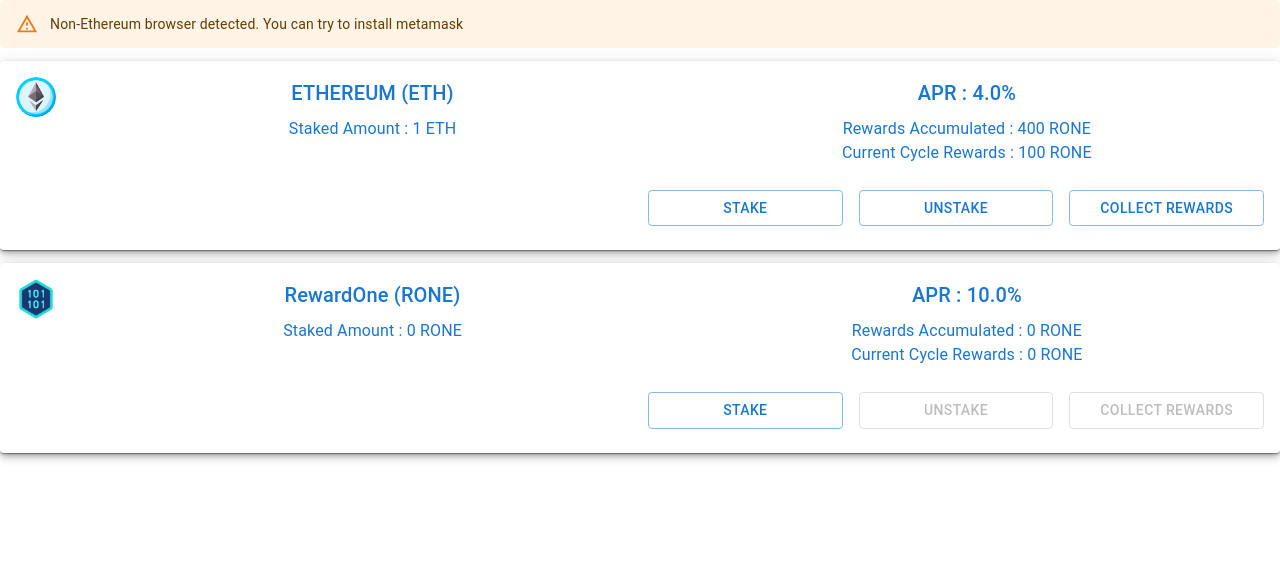
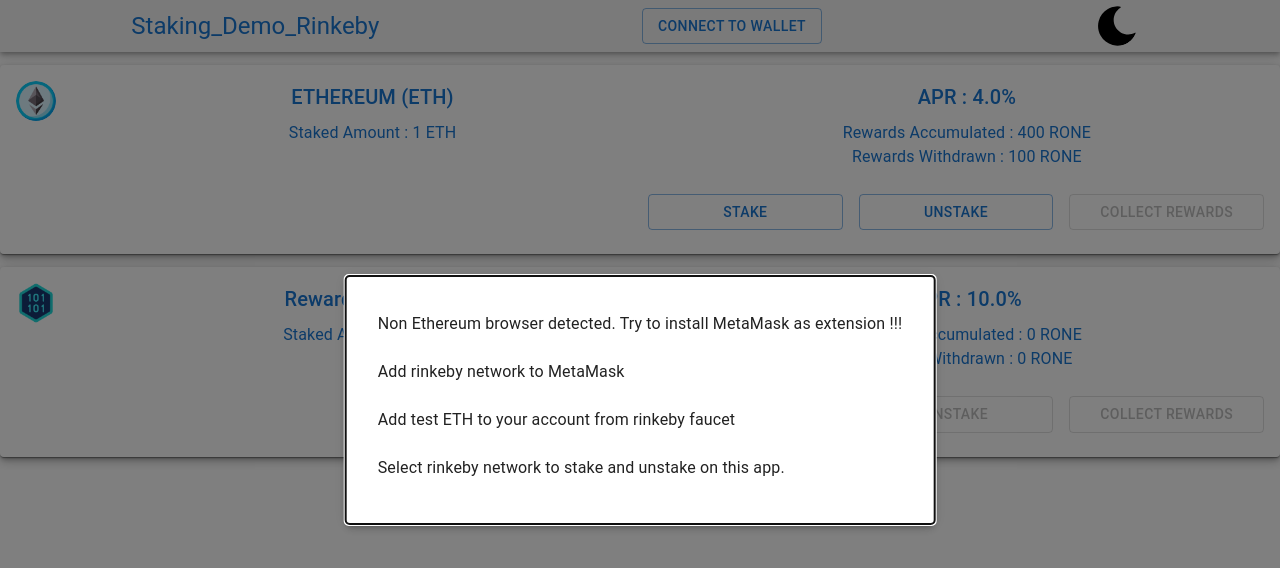
Before and after one commit to ryderjenkins/defi-stacking-frontend, a React (Create React App) app: page / in a window 1280 px wide. Shown: the top 568 px of the page. Built offline with nearby package versions, Linux system fonts and the light colour scheme.

Commit message:
modal and few style changes

```diff
--- a/src/App.js
+++ b/src/App.js
@@ -17,10 +17,10 @@
           SetDarkMode={setIsDarkModeEnabled}
         />
         <TokenElement stakingDetails = {{tokenName:"ETHEREUM",tokenSymbol:"ETH",
-        APR:"4.0%", stakedAmount:1.0, rewardsAccumulated:400, currentCycleRewards:100 }}/>
+        APR:"4.0%", stakedAmount:1.0, rewardsAccumulated:400, rewardsWithdrawn:100 }}/>
 
         <TokenElement stakingDetails = {{tokenName:"RewardOne",tokenSymbol:"RONE",
-        APR:"10.0%", stakedAmount:0, rewardsAccumulated:0, currentCycleRewards:0 }}/>
+        APR:"10.0%", stakedAmount:0, rewardsAccumulated:0, rewardsWithdrawn:0 }}/>
       </div>
     </ThemeProvider>
   );
--- a/src/components/Header.js
+++ b/src/components/Header.js
@@ -1,4 +1,5 @@
-import { AppBar, Typography, Button, Box, Avatar, Alert } from "@mui/material";
+import { AppBar, Typography, Button, Box, Avatar, Modal,
+     Paper , Card,CardContent, List, ListItem, ListItemText } from "@mui/material";
 import { useState, useEffect } from "react";
 import lightmode from "../assest/lightmode.svg";
 import darkmode from "../assest/darkmode.svg";
@@ -51,7 +52,6 @@
 
   return (
     <>
-      {isMetaMask ? (
         <div className="header-ele">
           <AppBar position="static" color="default">
             <Box
@@ -98,11 +98,43 @@
             </Box>
           </AppBar>
         </div>
-      ) : (
-        <Alert severity="warning">
-          Non-Ethereum browser detected. You can try to install metamask
-        </Alert>
-      )}
+        <Box sx={{display:'flex', flexDirection:"row", justifyContent:'center', alignItems:'center'}}>
+        <Modal
+         open={!isMetaMask}
+         aria-labelledby="modal-modal-title"
+         aria-describedby="modal-modal-description"
+       >
+               <Paper elevation={5} style={{ top:'50%', left:'50%' , position:'absolute',transform: 'translate(-50%,-50%)' , margin:'auto'}}>
+                   <Card>
+                       <CardContent>
+                           <List>
+                               <ListItem>
+                                   <ListItemText>
+                                   Non Ethereum browser detected. Try to install MetaMask as extension !!!
+                                   </ListItemText>
+                               </ListItem>
+                               <ListItem>
+                                   <ListItemText>
+                                   Add rinkeby network to MetaMask
+                                   </ListItemText>
+                               </ListItem>
+                               <ListItem>
+                                   <ListItemText>
+                                   Add test ETH to your account from rinkeby faucet
+                                   </ListItemText>
+                               </ListItem>
+                               <ListItem>
+                                   <ListItemText>
+                                   Select rinkeby network to stake and unstake on this app.
+                                   </ListItemText>
+                               </ListItem>
+                           </List>
+                       </CardContent>
+                       </Card>
+               </Paper>
+
+           </Modal>
+       </Box>
     </>
   );
 }
--- a/src/components/TokenElement.js
+++ b/src/components/TokenElement.js
@@ -65,7 +65,7 @@
                 {` Rewards Accumulated : ${stakingDetails.rewardsAccumulated} RONE`}
               </Typography>
               <Typography variant="body1" component="div" color="primary">
-                {` Current Cycle Rewards : ${stakingDetails.currentCycleRewards} RONE`}
+                {` Rewards Withdrawn : ${stakingDetails.rewardsWithdrawn} RONE`}
               </Typography>
               </div>
 
```
Also changed, not shown: src/components/TotalValues.js (added, +15 -0 lines).
